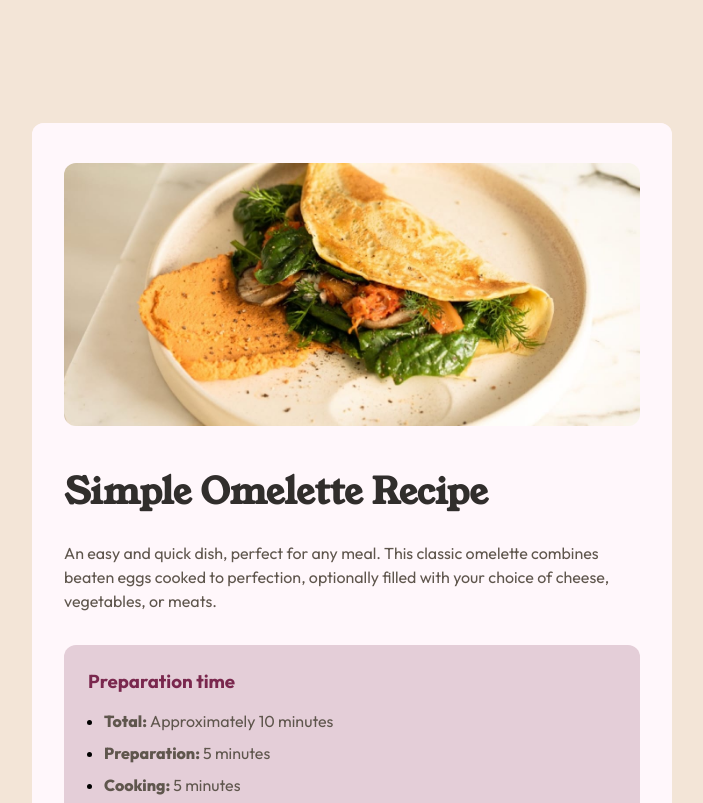
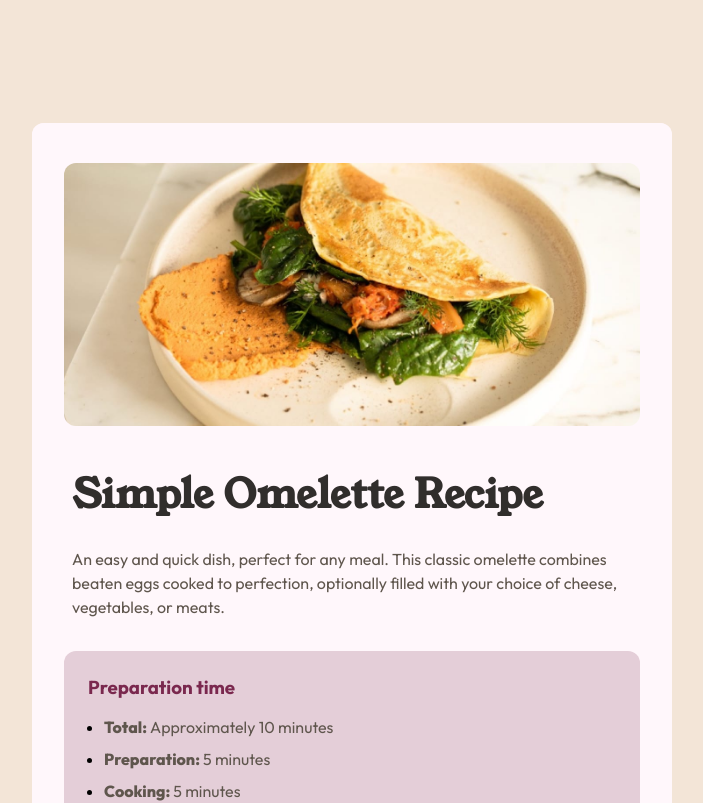
Before and after one commit to Oleksandr-Berd/recipe, a React (Create React App) app: page / in a window 1280 px wide. Shown: the top 803 px of the page, without its empty margins (288-991 px from the left). Built offline with nearby package versions, Linux system fonts and the light colour scheme.

Commit message:
the project is done

```diff
--- a/src/components/Hero/HeroStyled.ts
+++ b/src/components/Hero/HeroStyled.ts
@@ -4,6 +4,7 @@ export const HeroCustom = styled.div`
   margin-bottom: 32px;
 
   background-color: #fff7fb;
+
 `;
 
 export const ImageCon = styled.div`
@@ -33,6 +34,11 @@ export const Content = styled.div`
   padding-left: 32px;
   padding-right: 32px;
 
+  @media (min-width: 1280px){
+    padding-left: 40px;
+    padding-right: 40px;
+  }
+
   & > h3 {
     margin-bottom: 24px;
 
@@ -40,6 +46,10 @@ export const Content = styled.div`
     font-size: 36px;
 
     color: #312e2c;
+
+    @media (min-width: 1280px){
+      font-size: 40px;
+    }
   }
 
   & > p {
```
